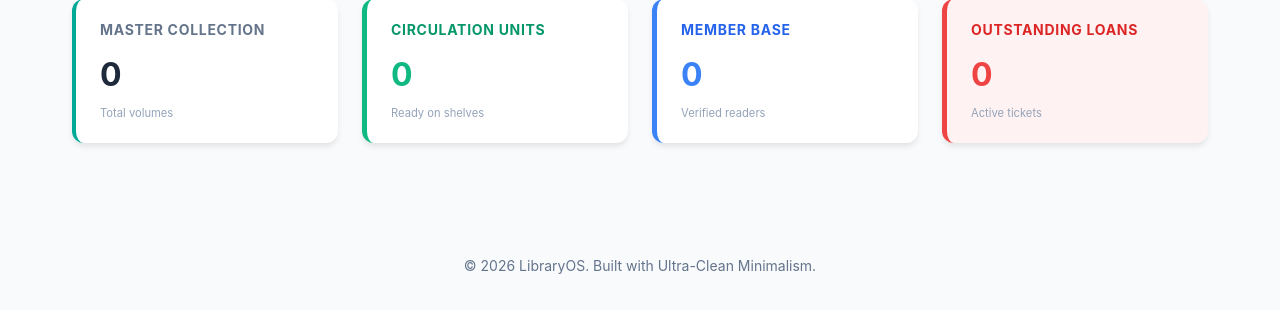
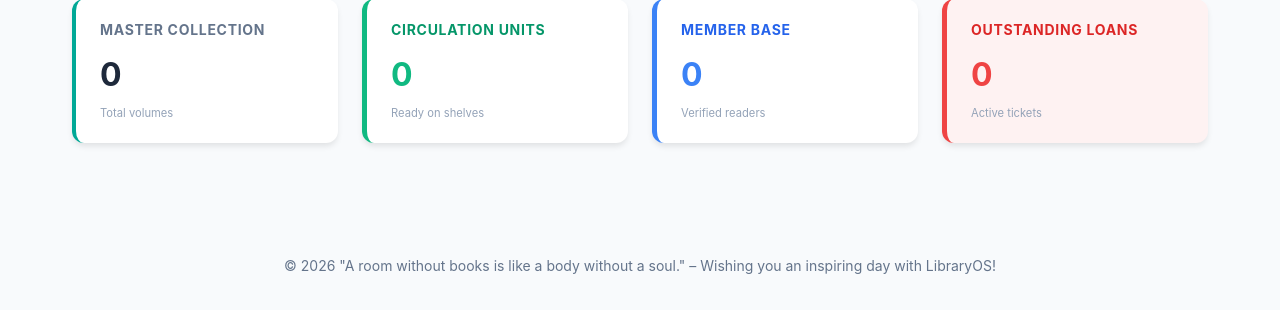
Before and after one commit to XunHan666/Web-2, a PHP site: page /index.php in a window 1280 px wide. Shown: the part 556-866 px from the top of the page. Run offline with PHP 8.4, Linux system fonts and the light colour scheme; the visitor is signed in with stand-in values (Sample User, id 1); data that the repository does not hold is empty; a stand-in replaces the project's code that opens the database connection; some libraries are stand-ins or nearby versions.

Commit message:
Update footer messages

```diff
--- a/inc/footer.php
+++ b/inc/footer.php
@@ -1,6 +1,6 @@
     </div> <!-- end container -->
     <footer style="text-align: center; padding: 2rem; color: #64748b; font-size: 0.875rem;">
-        &copy; <?php echo date('Y'); ?> LibraryOS. Built with Ultra-Clean Minimalism.
+        &copy; <?php echo date('Y'); ?> "A room without books is like a body without a soul." – Wishing you an inspiring day with LibraryOS!
     </footer>
 </body>
 </html>
```
